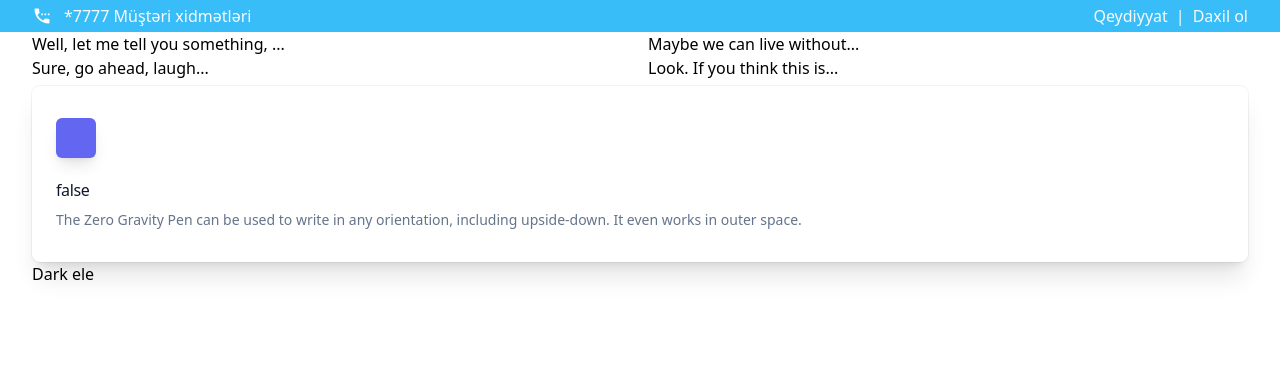
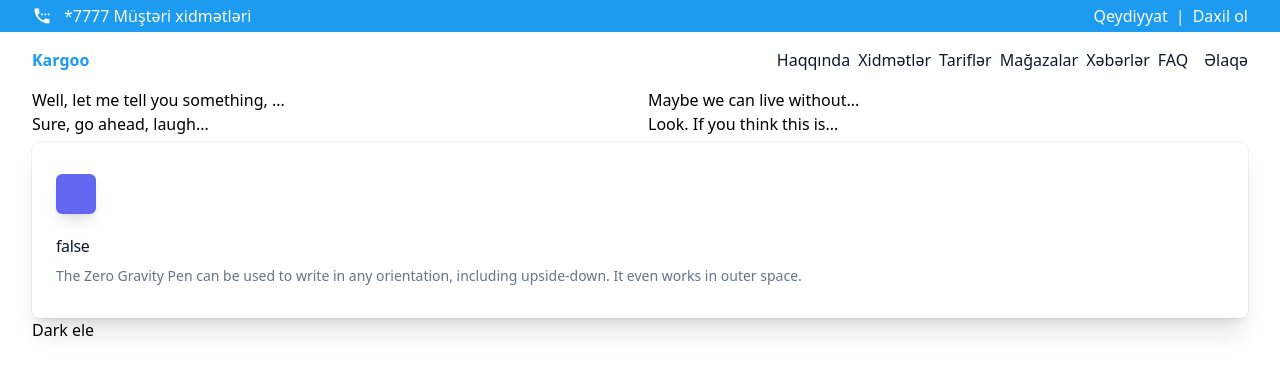
Before and after one commit to kamalqasim/kargo-front-tailwind, a React (Create React App) app: page / in a window 1280 px wide. Shown: the top 374 px of the page. Built offline with nearby package versions, Linux system fonts and the light colour scheme; what redux-immutable-state-invariant would draw is missing.

Commit message:
navbar complate

```diff
--- a/src/components/App.js
+++ b/src/components/App.js
@@ -6,7 +6,7 @@ import {
 } from "react-router-dom";
 import Header from "./common/Header";
 import PageNotFound from "./PageNotFound";
-
+import Navbar from './common/Navbar';
 import { ToastContainer } from "react-toastify";
 import "react-toastify/dist/ReactToastify.css";
 const HomePage = React.lazy(() => import('./home/HomePage'));
@@ -15,8 +15,11 @@ const HomePage = React.lazy(() => import('./home/HomePage'));
 function App() {
   return (
     <div className=" md:mx-auto">
-      <div className="bg-sky-400 md:mx-auto">
+      <div className="bg-[#1d9bf0] md:mx-auto">
         <Header />
+      </div>
+      <div className=" md:mx-auto">
+        <Navbar />
       </div>
       <div className="md:container">
         <Suspense fallback={<div>Loading...</div>}>
--- /dev/null
+++ b/src/components/common/Navbar.js
@@ -0,0 +1,49 @@
+import React from "react";
+import { NavLink } from "react-router-dom";
+
+
+const Navbar = () => {
+  const activeStyle = { color: "#F15B2A" };
+  return (
+    <>
+       <div className="md:container h-14  flex items-center justify-between" >
+          <div className="w-auto  flex items-center">
+            <a href="#" className="">
+              <h4 className="text-maincolor font-bold">Kargoo</h4>
+            </a>
+
+          </div>
+
+          <nav className="flex items-center text-gray-900">
+            <NavLink to="/" activeStyle={activeStyle} exact className="mr-2  ">
+              Haqqında
+            </NavLink>
+            <NavLink to="/" activeStyle={activeStyle} exact className="mr-2  ">
+              Xidmətlər
+            </NavLink>
+            <NavLink to="/" activeStyle={activeStyle} exact className="mr-2  ">
+              Tariflər
+            </NavLink>
+            <NavLink to="/" activeStyle={activeStyle} exact className="mr-2  ">
+              Mağazalar
+            </NavLink>
+            <NavLink to="/" activeStyle={activeStyle} exact className="mr-2  ">
+              Xəbərlər
+            </NavLink>
+            <NavLink to="/" activeStyle={activeStyle} exact className="mr-2  ">
+              FAQ
+            </NavLink>
+
+            <NavLink to="/" activeStyle={activeStyle} exact className="ml-2  ">
+              Əlaqə
+            </NavLink>
+          </nav>
+
+
+       </div>
+    </>
+
+  );
+};
+
+export default Navbar;
--- a/tailwind.config.js
+++ b/tailwind.config.js
@@ -1,3 +1,5 @@
+const colors = require('tailwindcss/colors');
+
 module.exports = {
   darkMode: 'class',
   content: [
@@ -9,6 +11,12 @@ module.exports = {
       center: true,
       padding: '2rem',
     },
+    colors: {
+      transparent: 'transparent',
+      current: 'currentColor',
+      ...colors,
+      'maincolor': '#1d9bf0'
+    },
   },
   plugins: [],
 }
```
Also changed, not shown: public/assets/img/mainpage.jpg (added).
